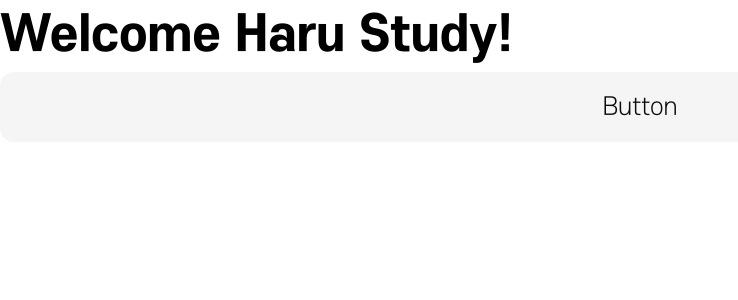
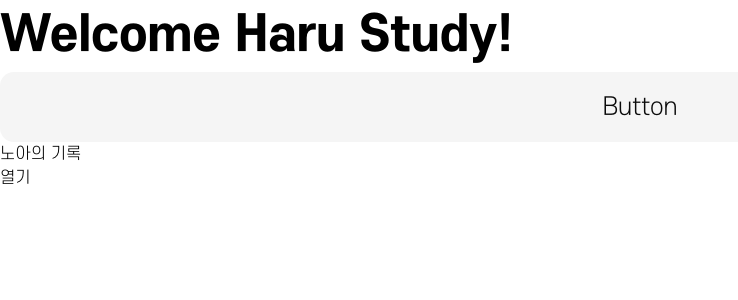
Before and after one commit to woowacourse-teams/2023-haru-study, a React app in the folder frontend/: page / in a window 1280 px wide. Shown: the top 300 px of the page, without its empty margins (0-738 px from the left). Built offline with nearby package versions, Linux system fonts and the light colour scheme.

Commit message:
feat: Accordion Components 뼈대 구성

```diff
--- a/frontend/src/App.tsx
+++ b/frontend/src/App.tsx
@@ -1,6 +1,7 @@
 import { Outlet } from 'react-router-dom';
 import { ThemeProvider } from 'styled-components';
 
+import Accordion from '@Components/common/Accordion/Accordion';
 import Button from '@Components/common/Button/Button';
 import Typography from '@Components/common/Typography/Typography';
 
@@ -14,6 +15,16 @@ const App = () => {
       <ThemeProvider theme={lightTheme}>
         <Typography variant="h1">Welcome Haru Study!</Typography>
         <Button variant="secondary">Button</Button>
+        <Accordion>
+          <Accordion.Item>
+            <Accordion.Header>
+              <p>노아의 기록</p>
+            </Accordion.Header>
+            <Accordion.Panel>
+              <div>이런 저런 공부를 해요</div>
+            </Accordion.Panel>
+          </Accordion.Item>
+        </Accordion>
         <Outlet />
       </ThemeProvider>
     </>
--- /dev/null
+++ b/frontend/src/components/common/Accordion/Accordion.tsx
@@ -0,0 +1,46 @@
+/* eslint-disable react-hooks/rules-of-hooks */
+import { PropsWithChildren, createContext, useContext, useMemo, useState } from 'react';
+
+const Accordion = ({ children }: PropsWithChildren) => {
+  return <div>{children}</div>;
+};
+
+export default Accordion;
+
+const AccordionContext = createContext({
+  isOpen: false,
+  toggleOpenState: () => {},
+});
+
+const useAccordionContext = () => useContext(AccordionContext);
+
+Accordion.Item = ({ children }: PropsWithChildren) => {
+  const [isOpen, setIsOpen] = useState(false);
+
+  const toggleOpenState = () => setIsOpen((prev) => !prev);
+
+  const value = useMemo(() => ({ isOpen, toggleOpenState }), [isOpen]);
+
+  return (
+    <div>
+      <AccordionContext.Provider value={value}>{children}</AccordionContext.Provider>
+    </div>
+  );
+};
+
+Accordion.Header = ({ children }: PropsWithChildren) => {
+  const { isOpen, toggleOpenState } = useAccordionContext();
+
+  return (
+    <div>
+      {children}
+      <button onClick={toggleOpenState}>{isOpen ? '닫기' : '열기'}</button>
+    </div>
+  );
+};
+
+Accordion.Panel = ({ children }: PropsWithChildren) => {
+  const { isOpen } = useAccordionContext();
+
+  return <div>{isOpen && children}</div>;
+};
```
Also changed, not shown: 1 other file (tests, documents, lock files or other folders).
